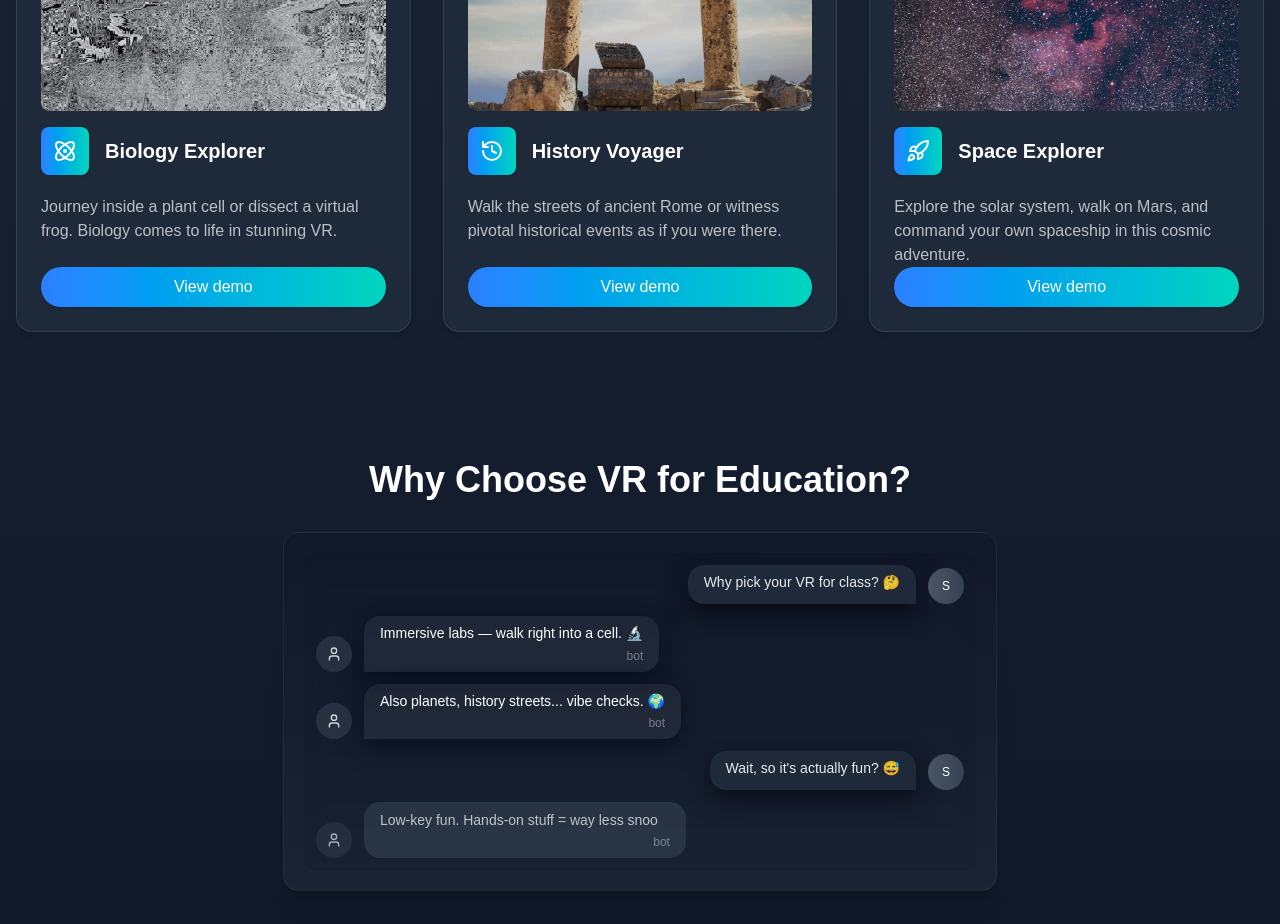
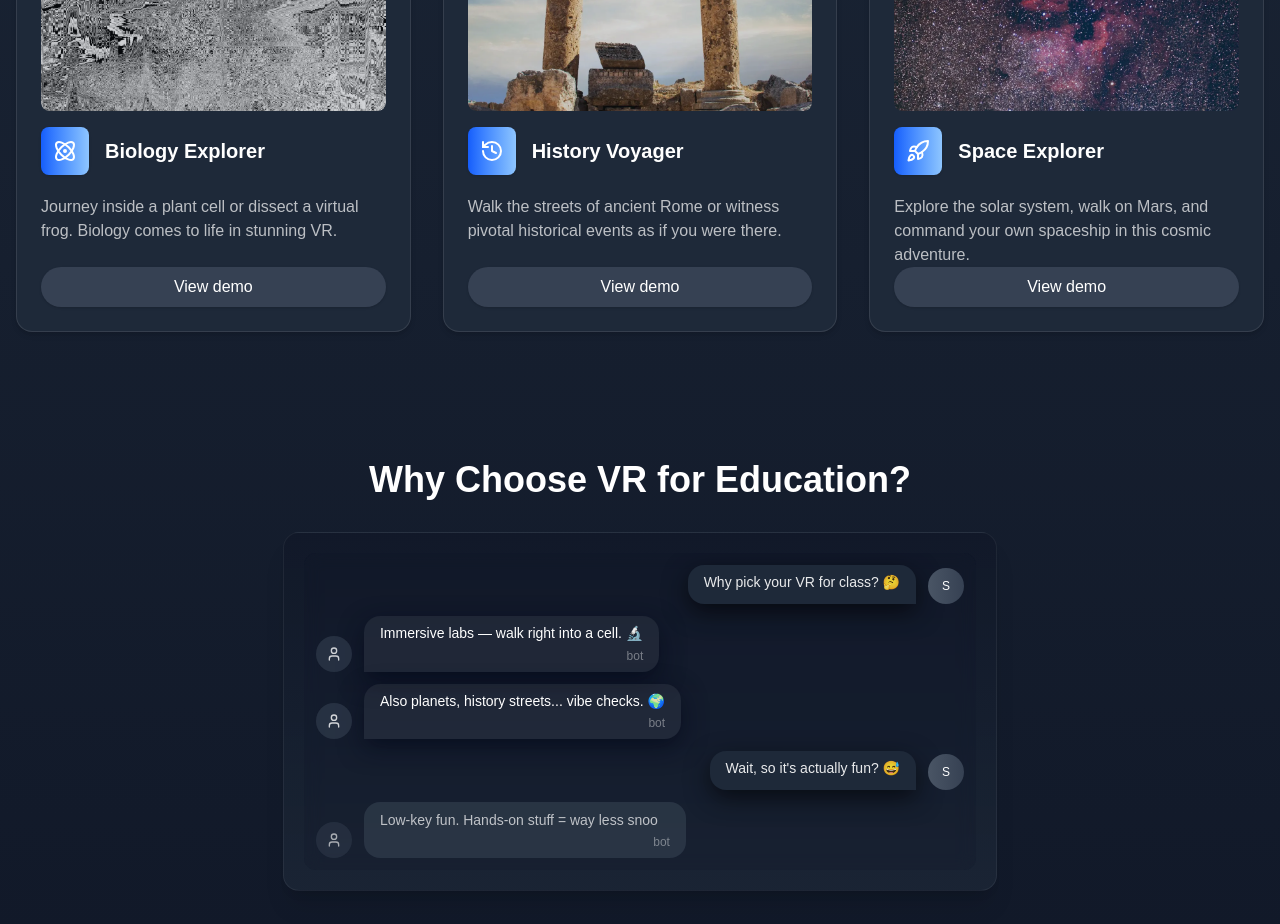
Before and after one commit to wahb-amir/VR, a Next.js app: page / in a window 1280 px wide. Shown: the part 880-1804 px from the top of the page. Built offline with nearby package versions, Linux system fonts and the light colour scheme.

Commit message:
button color update

```diff
--- a/app/Components/Products.js
+++ b/app/Components/Products.js
@@ -96,7 +96,7 @@ export default function Products() {
 
                 <div className="flex flex-col flex-1">
                   <div className="flex items-center gap-4 mb-3">
-                    <span className="inline-flex items-center justify-center p-3 rounded-lg bg-gradient-to-r from-blue-500 to-teal-400 text-white shadow-sm">
+                    <span className="inline-flex items-center justify-center p-3 rounded-lg bg-gradient-to-r from-blue-600 to-blue-300 backdrop-blur-2xl text-white shadow-sm">
                       <Icon className="w-6 h-6" aria-hidden />
                     </span>
 
@@ -111,7 +111,7 @@ export default function Products() {
                   <div className="mt-auto flex items-center gap-3">
                     <button
                       onClick={() => setOpenItem({ ...item, idx })}
-                      className="px-4 py-2 rounded-full bg-gradient-to-r from-blue-500 to-teal-400 text-white font-medium shadow-sm hover:scale-105 transition-transform duration-200 w-full"
+                      className="px-4 py-2 rounded-full bg-gray-700 text-white font-medium shadow-sm hover:scale-105 transition-transform duration-200 w-full"
                       aria-label={`Open ${item.heading} demo`}
                     >
                       View demo
```
